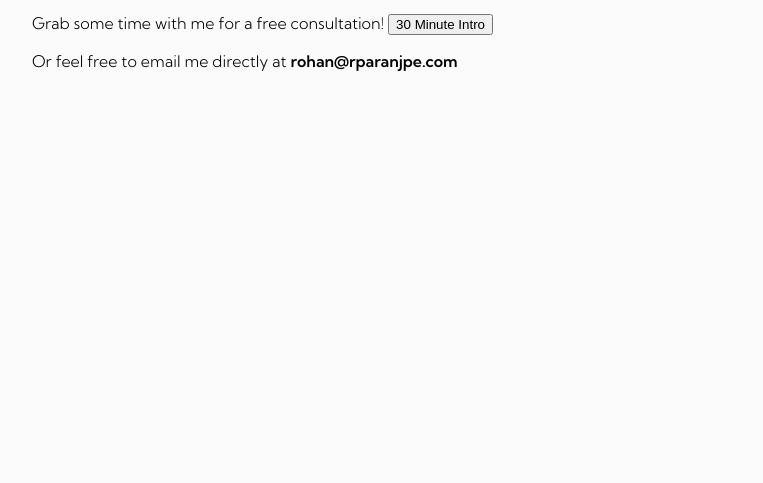
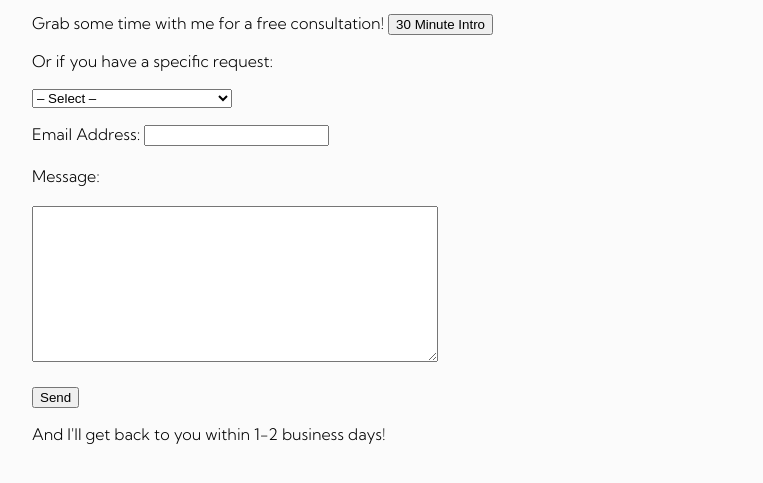
Before and after one commit to rap2363/logistika_site, an Eleventy site: page src/contact.md in a window 1280 px wide. Shown: the part 213-696 px from the top of the page, without its empty margins (258-1021 px from the left). Built offline with nearby package versions, Linux system fonts and the light colour scheme; Eleventy itself is replaced by a stand-in of ours; files that its build step writes are made by us from their sources.

Commit message:
contact form

```diff
--- a/css/styles.css
+++ b/css/styles.css
@@ -16,6 +16,11 @@ h1 {
 
 h2 {
     color: #1e84c8;
+}
+
+textarea {
+    width: 400px;
+    height: 150px;
 }
 
 .nav-tabs {
--- a/src/contact.md
+++ b/src/contact.md
@@ -12,4 +12,35 @@ Have a project in mind or want 1‑on‑1 coaching?
 
 Grab some time with me for a free consultation! <a href="https://calendly.com/rohan-a-paranjpe/30min" target="_blank"><button id="btnOutlook">30 Minute Intro</button></a>
 
-Or feel free to email me directly at **rohan@rparanjpe.com**
+Or if you have a specific request:
+
+<!-- modify this form HTML and place wherever you want your form -->
+<form
+  action="https://formspree.io/f/mldlevez"
+  method="POST">
+
+<label for="Interest"></label>
+  <select name="interest" id="interest" required>
+    <option value="" disabled selected hidden>– Select –</option>
+    <option value="Technical Advisory/Consulting">Technical Advisory/Consulting</option>
+    <option value="Interview Preparation">Interview Preperation</option>
+    <option value="Coaching/Learning">Coaching/Learning</option>
+    <option value="other">Other</option>
+  </select>
+
+  <label>
+    Email Address:
+    <input type="email" name="email">
+  </label>
+  <br></br>
+
+  <label>
+    Message:<br></br>
+    <textarea name="message"></textarea>
+  </label>
+  <br></br>
+  <!-- your other form fields go here -->
+  <button type="submit">Send</button>
+</form>
+
+And I'll get back to you within 1-2 business days!
```
